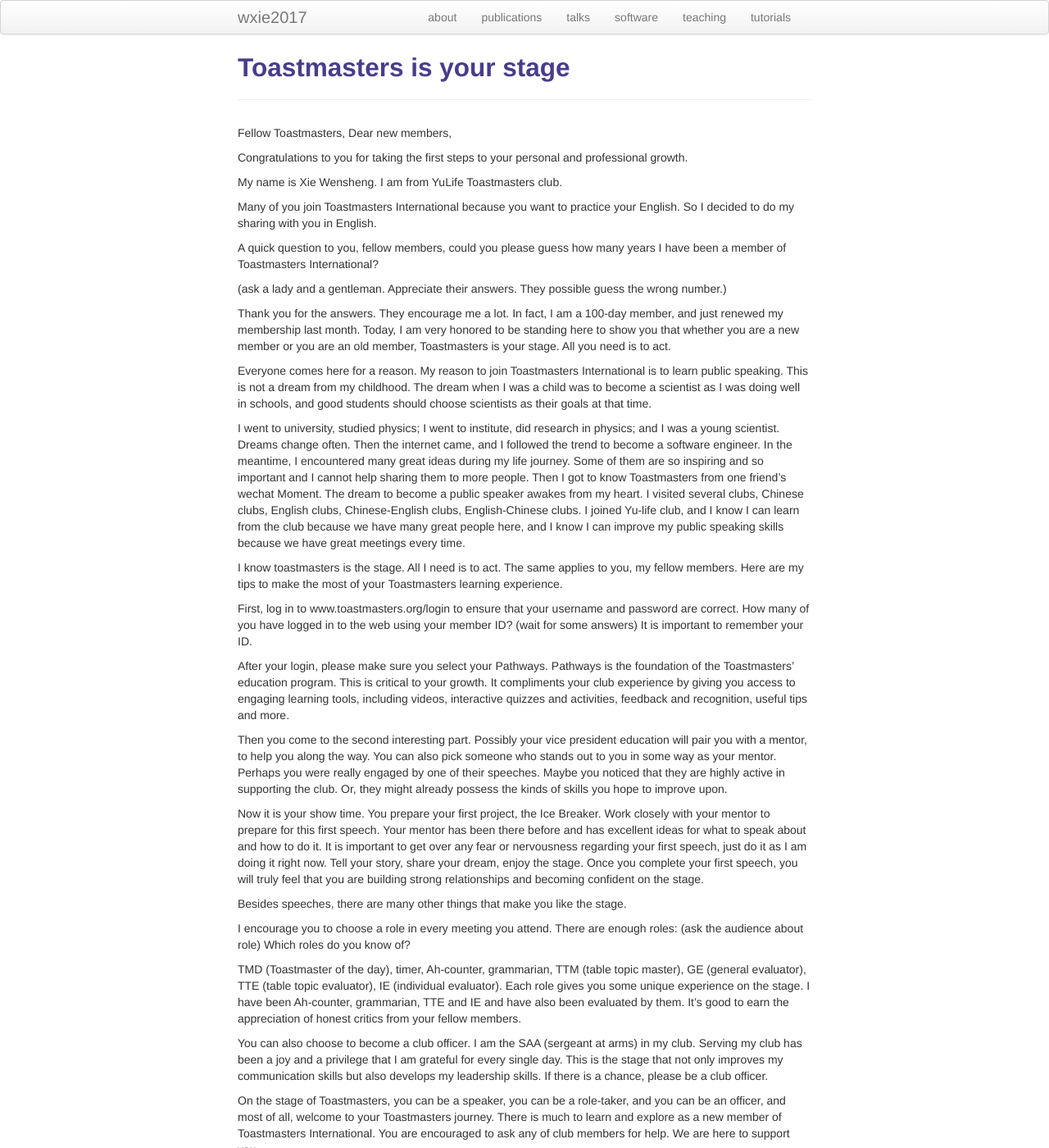
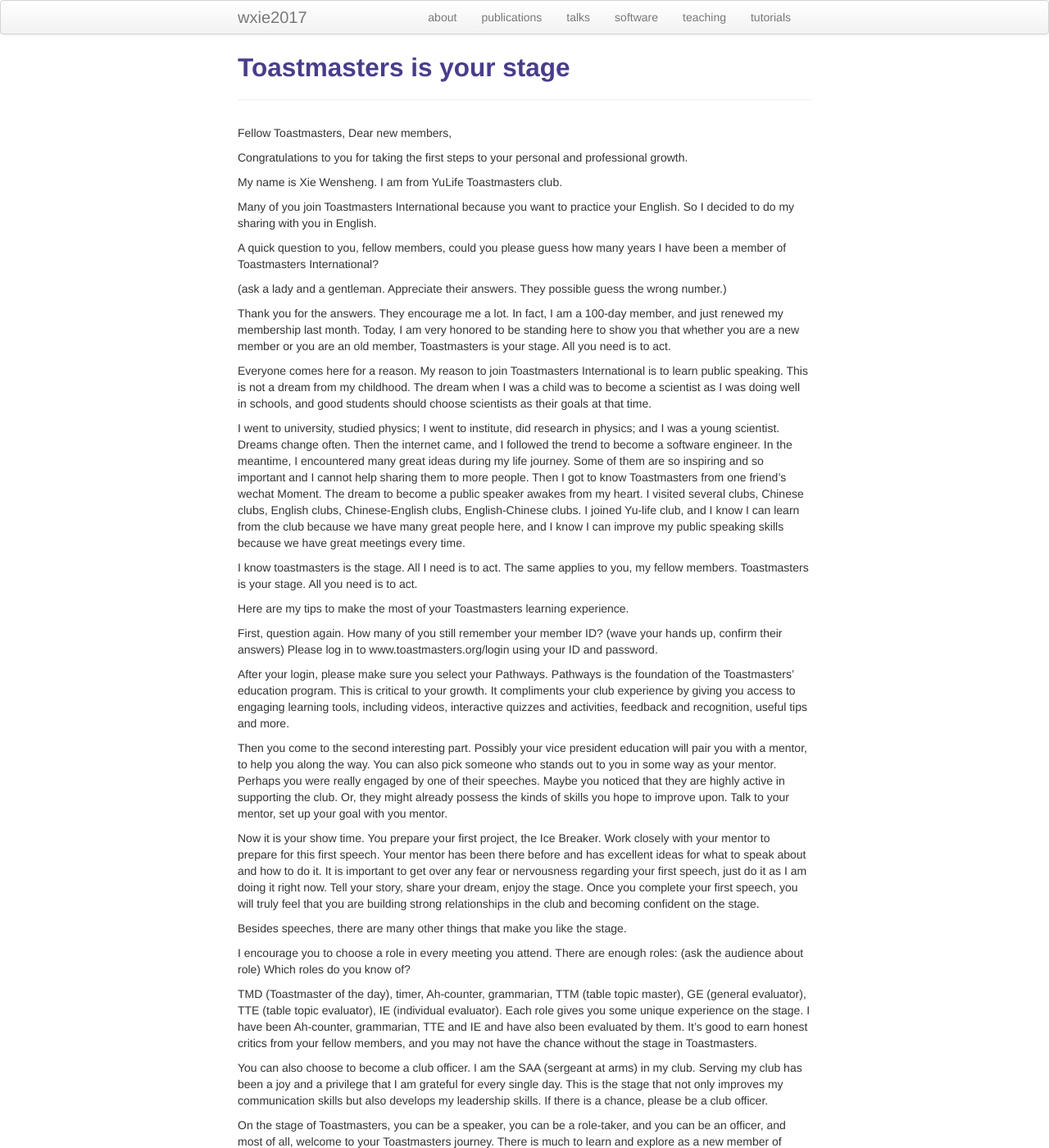
Before and after one commit to wxie2017/wxie2017.github.io, a Jekyll site: the page built from pages/speech/Toastmasters_is_your_stage.md, in a window 1280 px wide and 1400 px high. Shown: the whole window at 82% size. Built offline with Jekyll 4.4.1, drawn with Linux system fonts in a browser that asks for light colours.

Commit message:
improve some sentences

```diff
--- a/pages/speech/Toastmasters_is_your_stage.md
+++ b/pages/speech/Toastmasters_is_your_stage.md
@@ -42,12 +42,13 @@
 have great meetings every time.
 
 I know toastmasters is the stage. All I need is to act. The same applies to you, my fellow members.
+Toastmasters is your stage. All you need is to act.
+
 Here are my tips to make the most of your Toastmasters learning experience.
 
-First, log in to www.toastmasters.org/login to ensure that your username and password are correct.
-How many of you have logged in to the web using your member ID?
-(wait for some answers)
-It is important to remember your ID.
+First, question again. How many of you still remember your member ID?
+(wave your hands up, confirm their answers)
+Please log in to www.toastmasters.org/login using your ID and password.
 
 After your login, please make sure you select your Pathways. Pathways is the foundation of the
 Toastmasters' education program. This is critical to your growth. It compliments your club experience
@@ -58,14 +59,14 @@
 with a mentor, to help you along the way. You can also pick someone who stands out to you in some way
 as your mentor. Perhaps you were really engaged by one of their speeches. Maybe you noticed that they
 are highly active in supporting the club. Or, they might already possess the kinds of skills you hope
-to improve upon.
+to improve upon. Talk to your mentor, set up your goal with you mentor.
 
 Now it is your show time. You prepare your first project, the Ice Breaker. Work closely with your mentor
 to prepare for this first speech. Your mentor has been there before and has excellent ideas for what
 to speak about and how to do it. It is important to get over any fear or nervousness regarding
 your first speech, just do it as I am doing it right now. Tell your story, share your dream, enjoy the stage.
-Once you complete your first speech, you will truly feel that you are building strong relationships
-and becoming confident on the stage.
+Once you complete your first speech, you will truly feel that you are building strong relationships in the
+club and becoming confident on the stage.
 
 Besides speeches, there are many other things that make you like the stage.
 
@@ -75,8 +76,8 @@
 TMD (Toastmaster of the day), timer, Ah-counter, grammarian, TTM (table topic master),
 GE (general evaluator), TTE (table topic evaluator), IE (individual evaluator). Each role
 gives you some unique experience on the stage. I have been Ah-counter, grammarian, TTE and
-IE and have also been evaluated by them. It's good to earn the appreciation of honest
-critics from your fellow members.
+IE and have also been evaluated by them. It's good to earn honest critics from your fellow
+members, and you may not have the chance without the stage in Toastmasters.
 
 You can also choose to become a club officer. I am the SAA (sergeant at arms) in my club.
 Serving my club has been a joy and a privilege that I am grateful for every single day.
```
